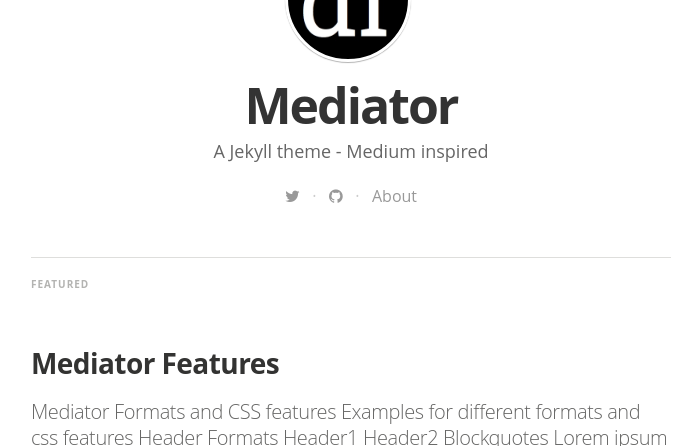
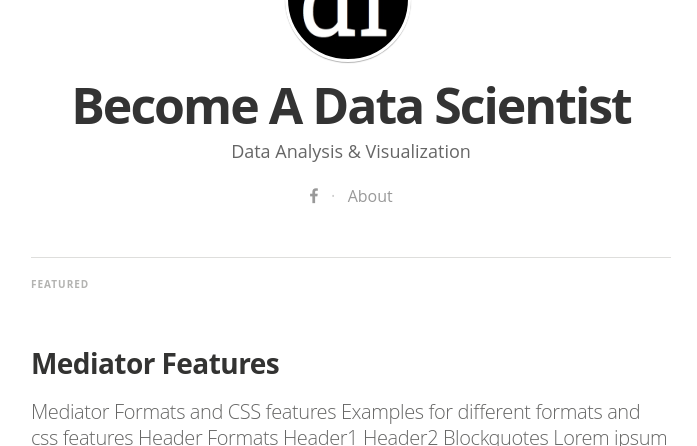
Before and after one commit to otzslayer/deprecated-blog, a Jekyll site: the page built from index.html, in a window 1280 px wide and 900 px high, cut to the strip 454-900 px from the top of the window. Shown: the whole strip, without its empty margins (289-986 px from the left). Built offline with Jekyll 4.4.1, drawn with Linux system fonts in a browser that asks for light colours; nearby versions of some CDN libraries; some web fonts are replaced; Markdown is read by kramdown in place of the engine named in the settings; the list of posts is cut into pages by our own code; part of the change alters nothing that is shown.

Commit message:
Initialize blog

```diff
--- a/_config.yml
+++ b/_config.yml
@@ -5,9 +5,9 @@ gems:
   - jemoji
 
 # Site settings
-title: "Mediator"
+title: "Become A Data Scientist"
 description: > # this means to ignore newlines until "email:"
-   A Jekyll theme - Medium inspired
+   Data Analysis & Visualization
 
 email: a-mail@mail.mail
 #blog logo
@@ -21,36 +21,36 @@ author_image: "/assets/images/author.jpg"
 
 paginate:	5
 
-url: "http://myblog.***.***" # the base hostname & protocol for your site
+url: "http://otzslayer.github.io/" # the base hostname & protocol for your site
 baseurl: ""
 #used to display twitter cards
-twitter_handle: '@dirkfabisch'
+#twitter_handle: '@dirkfabisch'
 
 #fill in disqus shortname to use disqus
 #disqus: disqus-shortname
 
 # social icons and sharing options
 social:
-  - icon:	twitter
-    url:	https://twitter.com/dirkfabisch
-    desc: Follow me on twitter
-    share_url: http://twitter.com/share
-    share_title: ?text=
-    share_link: "&amp;url="
+#  - icon:	twitter
+#    url:	https://twitter.com/dirkfabisch
+#    desc: Follow me on twitter
+#    share_url: http://twitter.com/share
+#    share_title: ?text=
+#    share_link: "&amp;url="
 
-#  - icon:	facebook
-#    url:	https://facebook.com/???
-#    desc: Connect with me facebook
-#    share_url: https://www.facebook.com/sharer.php
-#    share_title: ?t=
-#    share_link: "&amp;u="
+  - icon:	facebook
+    url:	https://facebook.com/otzslayer
+    desc: Connect with me facebook
+    share_url: https://www.facebook.com/sharer.php
+    share_title: ?t=
+    share_link: "&amp;u="
 
-  - icon:	github
-    url:	https://github.com/dirkfabisch
-    desc:	Fork me on github
-    share_url:
-    share_title:
-    share_link:
+#  - icon:	github
+#    url:	https://github.com/dirkfabisch
+#    desc:	Fork me on github
+#    share_url:
+#    share_title:
+#    share_link:
 
 #  - icon:	google-plus
 #    url:	https://google.com/???
```
Also changed, not shown: 1 other file.
